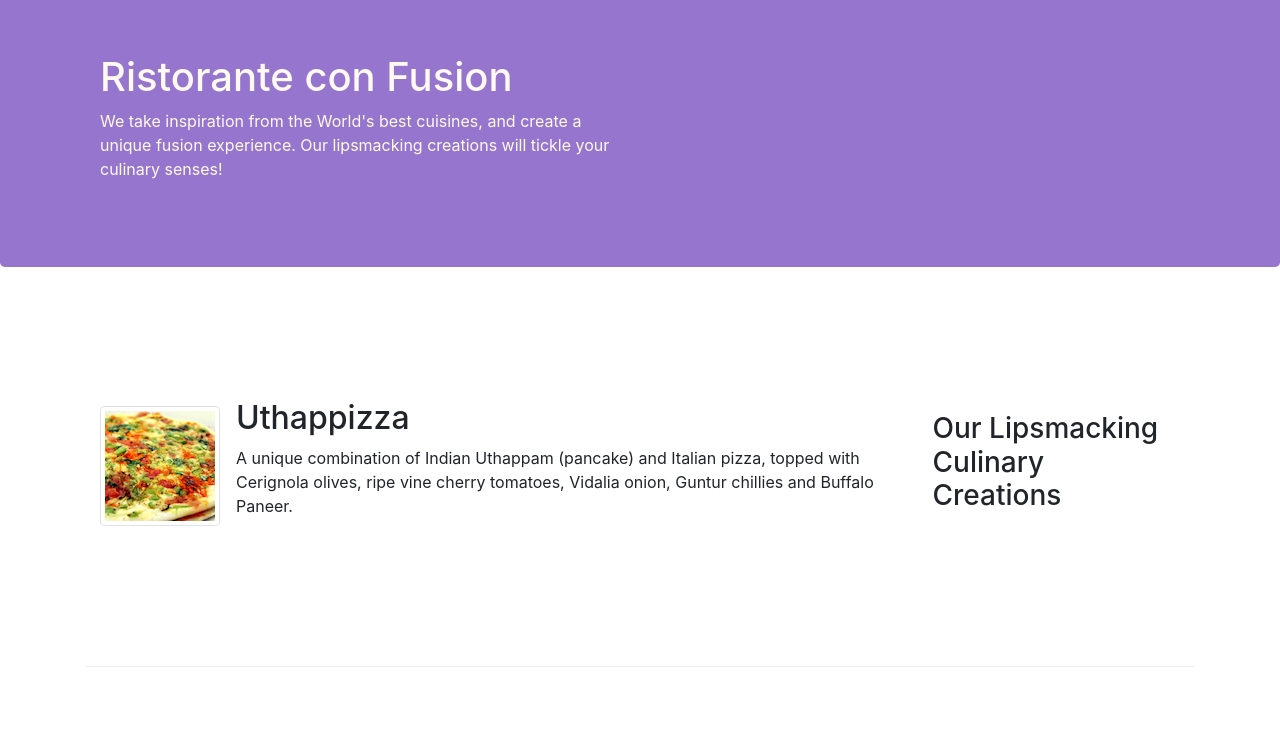
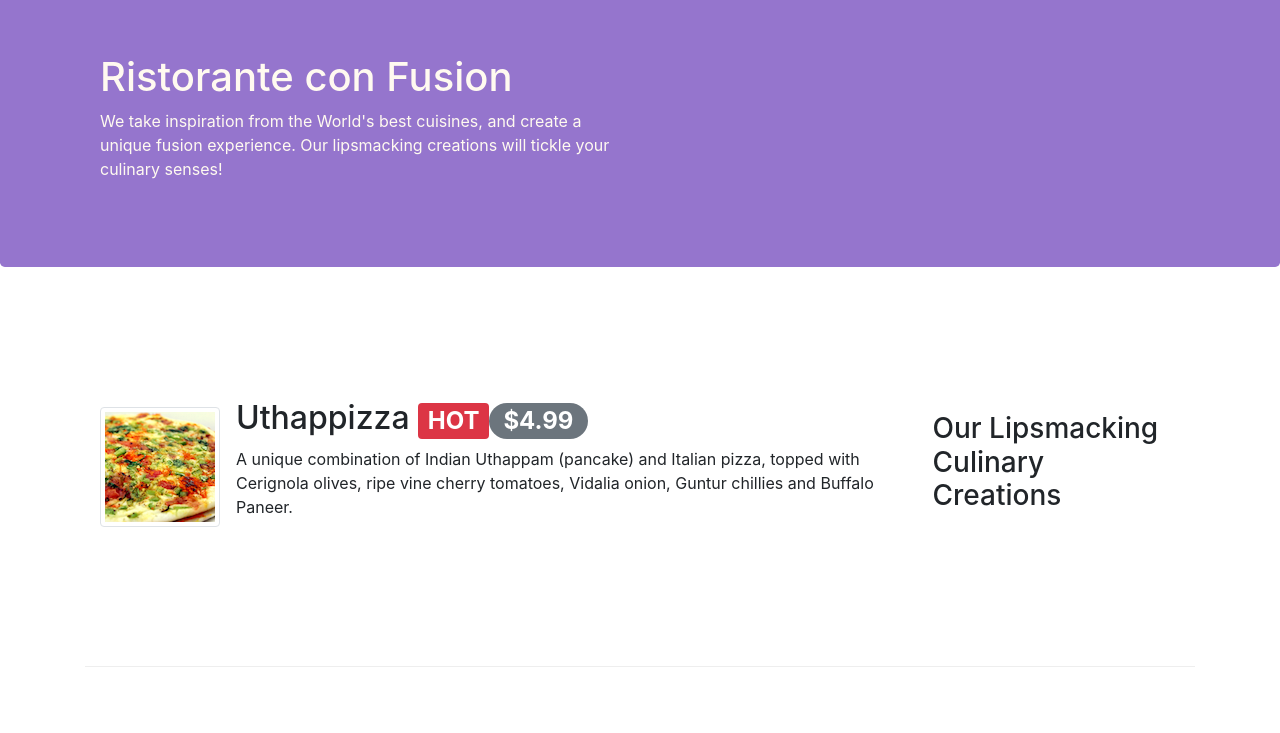
Before and after one commit to Kijimu7/conFusion, a website: page index.html in a window 1280 px wide. Shown: the part 67-800 px from the top of the page. Drawn offline with nearby package versions, Linux system fonts and the light colour scheme.

Commit message:
Alerting Users

```diff
--- a/index.html
+++ b/index.html
@@ -59,7 +59,7 @@
                     <img class="d-flex mr-3 img-thumbnail align-self-center"
                             src="img/uthappizza.png" alt="Uthappizza">
                     <div class="media-body">
-                        <h2 class="mt-0">Uthappizza</h2>
+                        <h2 class="mt-0">Uthappizza <span class="badge badge-danger">HOT</span><span class="badge badge-pill badge-secondary">$4.99</span></h2>
                         <p class="d-none d-sm-block">A unique combination of Indian Uthappam (pancake) and
                             Italian pizza, topped with Cerignola olives, ripe vine
                             cherry tomatoes, Vidalia onion, Guntur chillies and
```
Also changed, not shown: contactus.html (+1 -1 lines).
